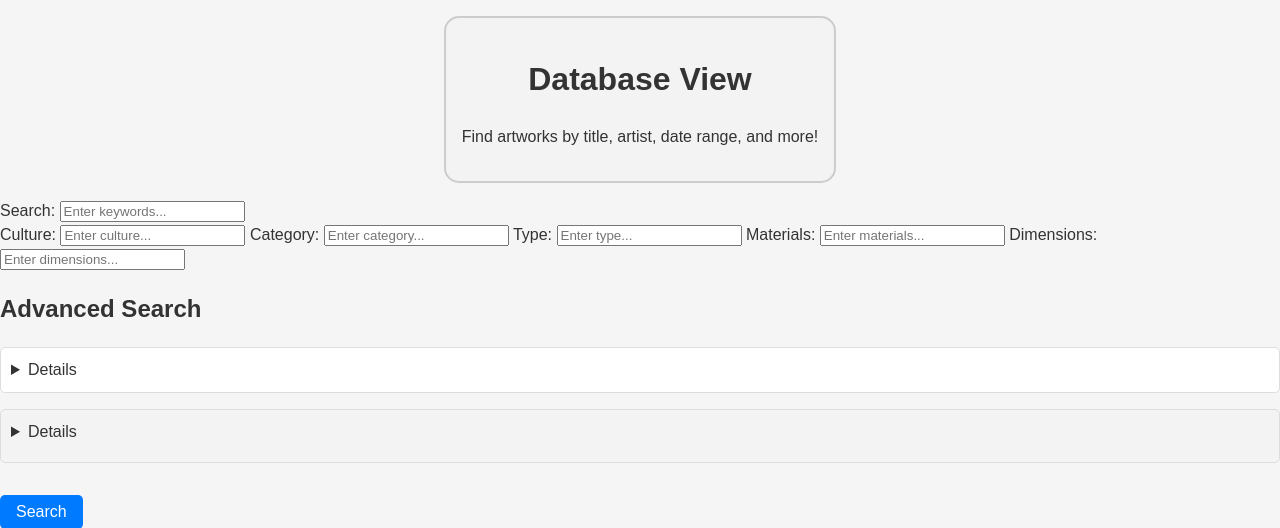
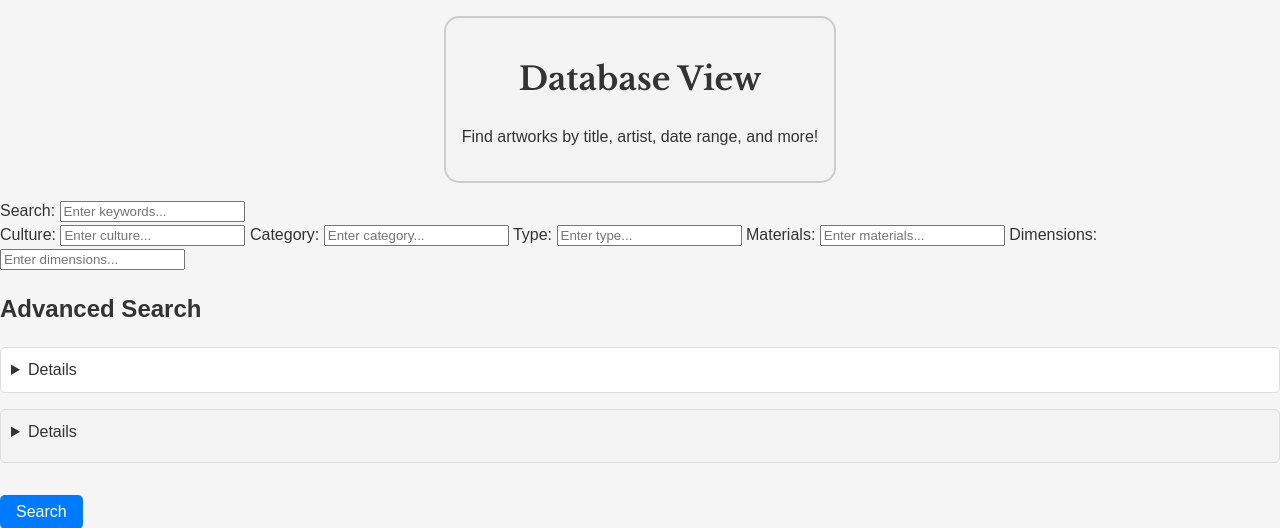
Before and after one commit to bn0367/databases-website, a PHP site: page / in a window 1280 px wide. Shown: the top 528 px of the page. Run offline with PHP 8.4, Linux system fonts and the light colour scheme.

Commit message:
Update style.css
font change header

```diff
--- a/style.css
+++ b/style.css
@@ -6,6 +6,10 @@ header {
     border: 2px solid #ccc;
     border-radius: 15px;
     text-align: center;
+}
+
+header h1 {
+    font-family: 'Libre Baskerville', serif;
 }
 
 #search-bar-container {
```
